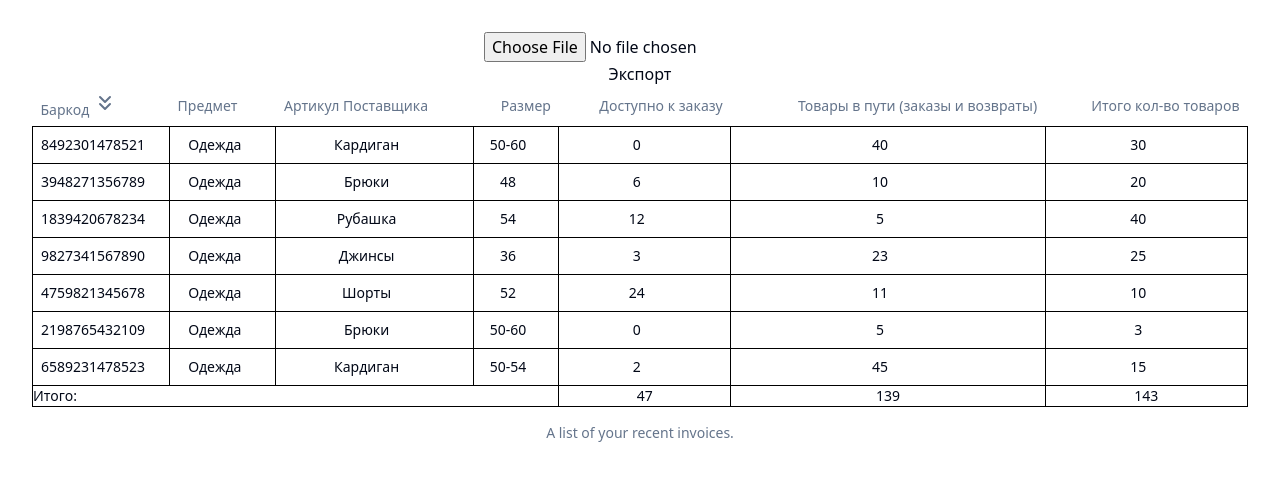
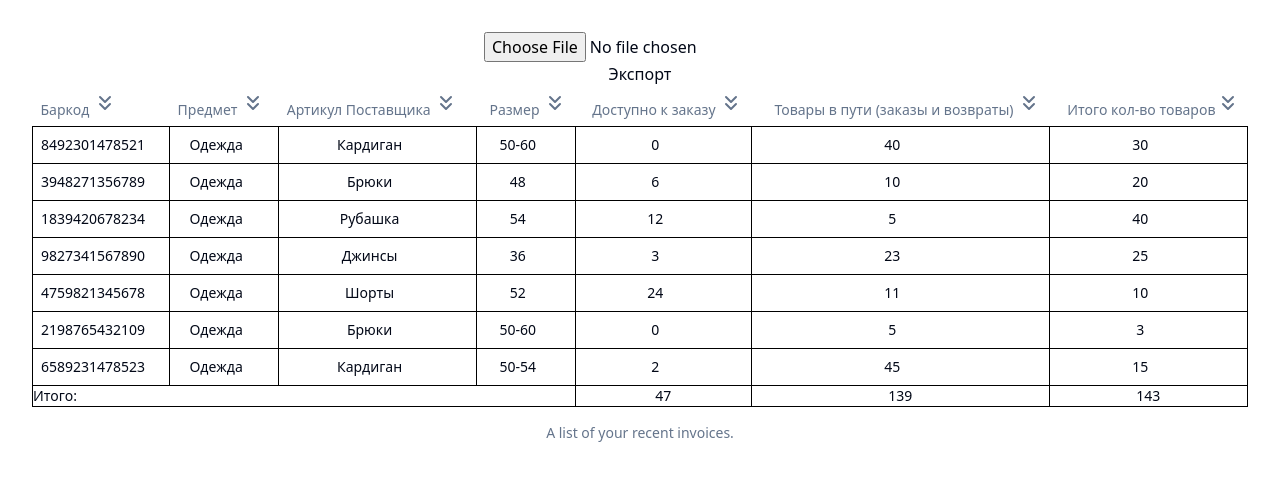
Before and after one commit to garold664/react-table-data-test, a React (Vite) app: page / in a window 1280 px wide. Shown: the top 480 px of the page. Built offline with nearby package versions, Linux system fonts and the light colour scheme.

Commit message:
create SortButton component and implement sorting by all columns

```diff
--- a/src/components/ProductsTable.tsx
+++ b/src/components/ProductsTable.tsx
@@ -12,11 +12,14 @@ import data from '../data.json';
 import { useCallback, useState } from 'react';
 import EditableCell from './EditableCell';
 import { ChevronsDownIcon } from 'lucide-react';
+import { Product } from '../types/types';
+import SortButton from './SortButton';
 
 export default function ProductsTable() {
   const [tableData, setTableData] = useState(data);
   const [editedId, setEditedId] = useState<string | null>(null);
   const [sortingOrder, setSortingOrder] = useState<'asc' | 'desc' | null>(null);
+  const [sortedField, setSortedField] = useState<keyof Product | null>(null);
   const availableTotal = tableData.reduce(
     (acc, value) => acc + +value.available,
     0
@@ -42,6 +45,47 @@ export default function ProductsTable() {
     },
     []
   );
+
+  const sortTableData =
+    (field: keyof Product) => (e: React.MouseEvent<HTMLButtonElement>) => {
+      setSortedField(field);
+      let newSortingOrder: 'asc' | 'desc' | null = null;
+      if (!sortingOrder || sortedField !== field) {
+        newSortingOrder = 'asc';
+        setSortingOrder('asc');
+      } else {
+        setSortingOrder((order) => {
+          newSortingOrder = order === 'asc' ? 'desc' : 'asc';
+          return newSortingOrder;
+        });
+      }
+      setTableData((data) => {
+        if (newSortingOrder === 'asc') {
+          return [...data].sort((a, b) => {
+            // if (typeof a[field] === 'number' && typeof b[field] === 'number') {
+            if (
+              field === 'total' ||
+              field === 'available' ||
+              field === 'inTransit'
+            ) {
+              return a[field] - b[field];
+            }
+            return a[field].localeCompare(b[field]);
+          });
+        } else {
+          return [...data].sort((a, b) => {
+            if (
+              field === 'total' ||
+              field === 'available' ||
+              field === 'inTransit'
+            ) {
+              return b[field] - a[field];
+            }
+            return b[field].localeCompare(a[field]);
+          });
+        }
+      });
+    };
 
   console.log(sortingOrder);
 
@@ -89,44 +133,67 @@ export default function ProductsTable() {
           <TableRow>
             <TableHead className="w-[100px]">
               Баркод{' '}
-              <button
-                onClick={() => {
-                  let newSortingOrder: 'asc' | 'desc' | null = null;
-                  if (!sortingOrder) {
-                    newSortingOrder = 'asc';
-                    setSortingOrder('asc');
-                  } else {
-                    setSortingOrder((order) => {
-                      newSortingOrder = order === 'asc' ? 'desc' : 'asc';
-                      return newSortingOrder;
-                    });
-                  }
-                  setTableData((data) => {
-                    if (newSortingOrder === 'asc') {
-                      return [...data].sort((a, b) =>
-                        a.barcode.localeCompare(b.barcode)
-                      );
-                    } else {
-                      return [...data].sort((a, b) =>
-                        b.barcode.localeCompare(a.barcode)
-                      );
-                    }
-                  });
-                }}
-              >
-                <ChevronsDownIcon
-                  className={sortingOrder === 'desc' ? 'rotate-180' : ''}
-                />
-              </button>
+              <SortButton
+                sortTableData={sortTableData}
+                sortedField={sortedField}
+                sortingOrder={sortingOrder}
+                field="barcode"
+              />
             </TableHead>
-            <TableHead>Предмет</TableHead>
-            <TableHead>Артикул Поставщика</TableHead>
-            <TableHead className="text-right">Размер</TableHead>
-            <TableHead className="text-right">Доступно к заказу</TableHead>
+            <TableHead>
+              Предмет{' '}
+              <SortButton
+                sortTableData={sortTableData}
+                sortedField={sortedField}
+                sortingOrder={sortingOrder}
+                field="type"
+              />
+            </TableHead>
+            <TableHead>
+              Артикул Поставщика{' '}
+              <SortButton
+                sortTableData={sortTableData}
+                sortedField={sortedField}
+                sortingOrder={sortingOrder}
+                field="name"
+              />
+            </TableHead>
             <TableHead className="text-right">
-              Товары в пути (заказы и возвраты)
+              Размер{' '}
+              <SortButton
+                sortTableData={sortTableData}
+                sortedField={sortedField}
+                sortingOrder={sortingOrder}
+                field="size"
+              />
             </TableHead>
-            <TableHead className="text-right">Итого кол-во товаров</TableHead>
+            <TableHead className="text-right">
+              Доступно к заказу{' '}
+              <SortButton
+                sortTableData={sortTableData}
+                sortedField={sortedField}
+                sortingOrder={sortingOrder}
+                field="available"
+              />
+            </TableHead>
+            <TableHead className="text-right">
+              Товары в пути (заказы и возвраты){' '}
+              <SortButton
+                sortTableData={sortTableData}
+                sortedField={sortedField}
+                sortingOrder={sortingOrder}
+                field="inTransit"
+              />
+            </TableHead>
+            <TableHead className="text-right">
+              Итого кол-во товаров
+              <SortButton
+                sortTableData={sortTableData}
+                sortedField={sortedField}
+                sortingOrder={sortingOrder}
+                field="total"
+              />
+            </TableHead>
           </TableRow>
         </TableHeader>
         <TableBody>
--- /dev/null
+++ b/src/components/SortButton.tsx
@@ -0,0 +1,28 @@
+import React from 'react';
+import { Product } from '../types/types';
+import { ChevronsDownIcon } from 'lucide-react';
+
+interface SortButtonProps {
+  sortTableData: (
+    field: keyof Product
+  ) => (e: React.MouseEvent<HTMLButtonElement>) => void;
+  sortedField: keyof Product | null;
+  sortingOrder: 'asc' | 'desc' | null;
+  field: keyof Product;
+}
+export default function SortButton({
+  sortTableData,
+  sortedField,
+  sortingOrder,
+  field,
+}: SortButtonProps) {
+  return (
+    <button onClick={sortTableData(field)}>
+      <ChevronsDownIcon
+        className={
+          sortingOrder === 'desc' && sortedField === field ? 'rotate-180' : ''
+        }
+      />
+    </button>
+  );
+}
--- /dev/null
+++ b/src/types/types.ts
@@ -0,0 +1,9 @@
+export interface Product {
+  barcode: string;
+  type: string;
+  name: string;
+  size: string;
+  available: number;
+  inTransit: number;
+  total: number;
+}
```
